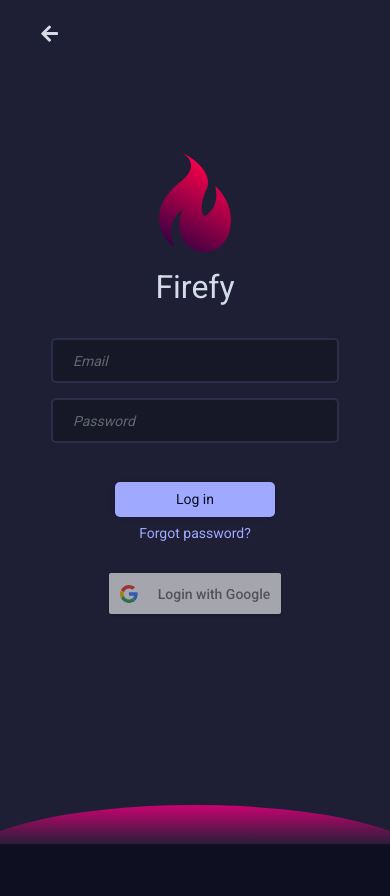
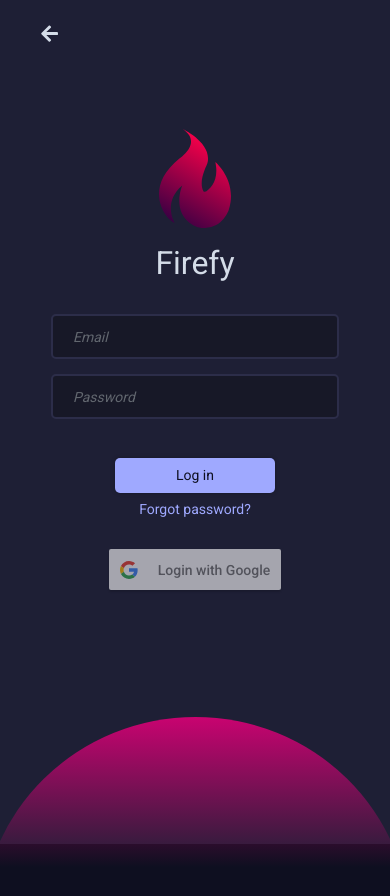
Before and after one commit to Suniaster/Firefy, a React (Create React App) app: page /login in a window 390 px wide. Shown: the top 896 px of the page. Built offline with nearby package versions, Linux system fonts and the light colour scheme.

Commit message:
Adjusted eclipse with better values and responsive

```diff
--- a/src/styles/Login.css
+++ b/src/styles/Login.css
@@ -1,10 +1,14 @@
 body{
     overflow: hidden;
+    overflow-y: hidden;
+    overflow-x: hidden;
 }
 .page-container{
     background-color: #1E1F35;
     overflow: hidden;
     height: 100vh;
+    overflow-y: hidden;
+    overflow-x: hidden;
 }
 
 .header{
@@ -49,7 +53,6 @@ body{
 }
 
 .companyLogin{
-    margin-top: 3rem;
     display: flex;
     flex-direction: column;
     align-items: center;
@@ -125,11 +128,10 @@ body{
 }
 .ellipse{
     position: absolute;
-    bottom: -20vw;
-    width: 120vw;
-    left: -10vw;
-    /* bottom: 0vh; */
-    height: 30vw;
+    bottom: -35vh;
+    width: 110vw;
+    left: -5vw;
+    height: 50vh;
     border-radius: 50%;
     background: linear-gradient(180deg,
         rgba(218, 0, 118, 0.9) 0.22%,
```
